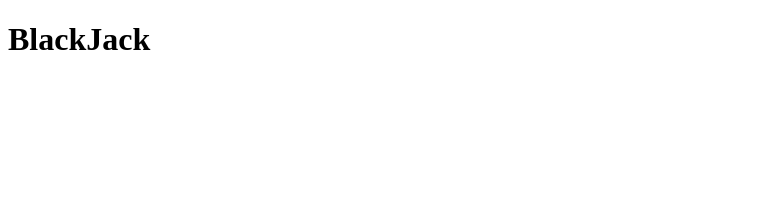
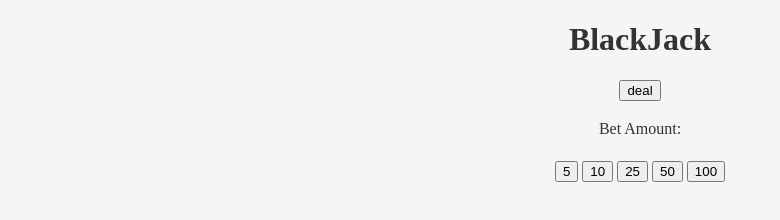
Before and after one commit to nichllaurado/blackjackNL, a plain HTML site: page index.html in a window 1280 px wide. Shown: the whole page, without its empty margins (0-780 px from the left). Drawn offline with Linux system fonts and the light colour scheme.

Commit message:
basic changes

```diff
--- /dev/null
+++ b/index.css
@@ -0,0 +1,13 @@
+body {
+  font-size: 16px;
+  background-color: #f5f5f5;
+  text-align: center;
+  color: #333;
+}
+
+
+
+
+p {
+  line-height: 1.5;
+}
--- a/index.html
+++ b/index.html
@@ -4,9 +4,38 @@
     <meta charset="UTF-8">
     <meta name="viewport" content="width=device-width, initial-scale=1.0">
     <title>Document</title>
+    <link rel="stylesheet" type="text/css" href="index.css" />
 </head>
 <body>
     <h1>BlackJack</h1>
 
+    <script src="index.js"></script>
+
+    <div style="gap: 10px;">
+        <button>deal</button>
+
+    </div>
+    <p>Bet Amount:</p>
+    <h2 id="betamt"></h2>
+    <div id="betamt-div" class="wakeup-hours">
+
+      <!--
+      preexisting elements
+      <div id="cycle-1" class="cycle">12:15 AM</div>
+      <div id="cycle-2" class="cycle">1:45 AM</div>
+      <div id="cycle-3" class="cycle">3:15 AM</div>
+      <div id="cycle-4" class="cycle">4:45 AM</div>
+      <div id="cycle-5" class="cycle">6:15 AM</div>
+      <div id="cycle-6" class="cycle">7:45 AM</div>
+      -->
+
+    </div>
+    <div style="gap: 10px;">
+        <button>5</button>
+        <button>10</button>
+        <button>25</button>
+        <button>50</button>
+        <button>100</button>
+    </div>
 </body>
 </html>
```
